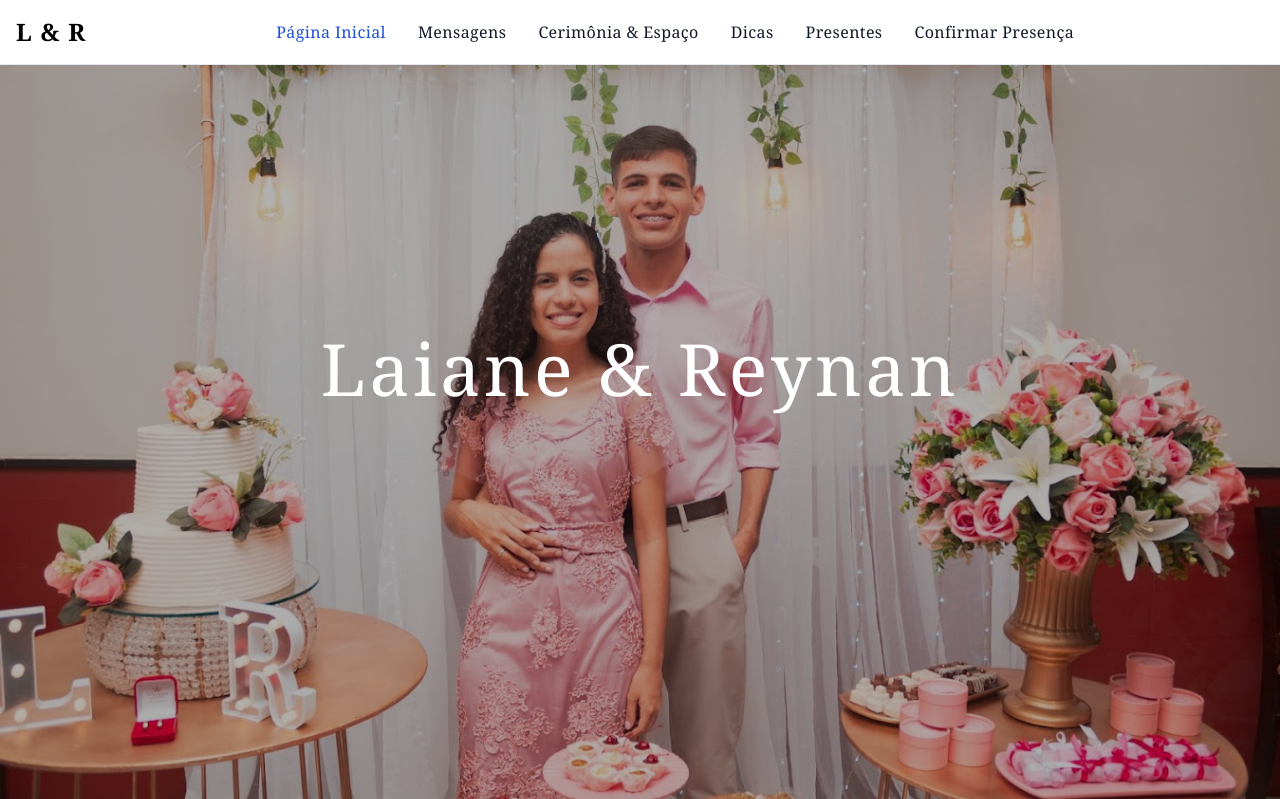
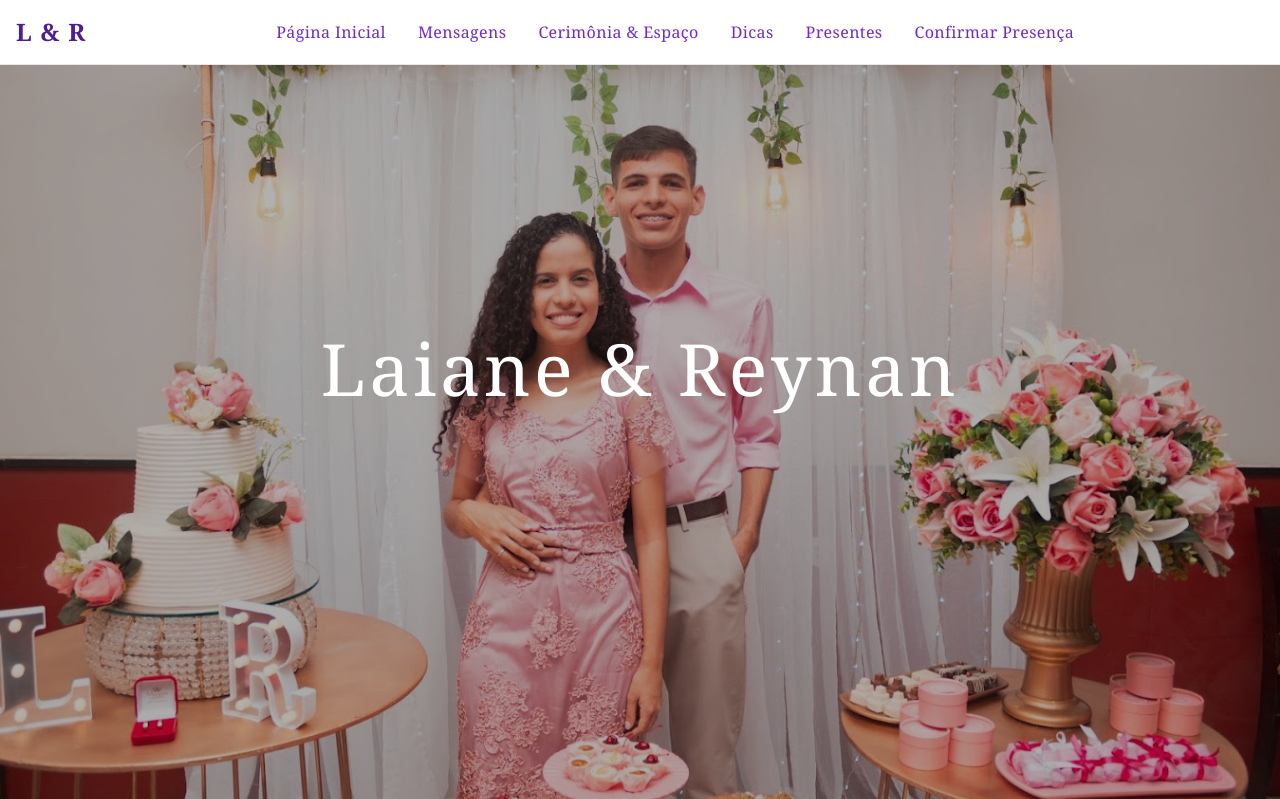
Before and after one commit to reynanc/site_de_casamento, a Django app: page / in a window 1280 px wide. Shown: the top 799 px of the page. Run offline with Django 5.2, Linux system fonts and the light colour scheme; data comes from the database, SQL or seed files in the repository; some libraries are stand-ins or nearby versions.

Commit message:
Ajustes navbar

```diff
--- a/Casamento/settings.py
+++ b/Casamento/settings.py
@@ -25,7 +25,7 @@ SECRET_KEY = 'django-insecure-((8yfb6qzww-&c1j4=rg7%&q%9d&me5q4(3-#cl93zf3=u8vha
 # SECURITY WARNING: don't run with debug turned on in production!
 DEBUG = True
 
-ALLOWED_HOSTS = []
+ALLOWED_HOSTS = ['192.168.10.30', 'localhost', '127.0.0.1']
 
 
 # Application definition
--- a/app_casamento/templates/home.html
+++ b/app_casamento/templates/home.html
@@ -26,29 +26,29 @@
     </div>
 
     <!-- Contagem Regressiva -->
-    <div class="relative pt-32">
+     <div class="relative pt-32">
         <div class="w-full max-w-4xl mx-auto">
             <h2 class="text-2xl text-gray-800 mb-10 tracking-widest font-light text-center">CONTAGEM REGRESSIVA PARA O GRANDE DIA</h2>
-            <div class="flex justify-center gap-6 text-center">
-                <div class="flex flex-col items-center">
+            <div class="flex flex-wrap justify-center gap-6 text-center">
+                <div class="flex flex-col items-center w-28 sm:w-auto">
                     <div class="bg-violet-200 rounded-lg p-6 w-28 mb-2">
                         <div class="text-4xl font-serif text-gray-800" id="dias">152</div>
                     </div>
                     <div class="text-sm text-gray-600 tracking-wider">Dias</div>
                 </div>
-                <div class="flex flex-col items-center">
+                <div class="flex flex-col items-center w-28 sm:w-auto">
                     <div class="bg-violet-200 rounded-lg p-6 w-28 mb-2">
                         <div class="text-4xl font-serif text-gray-800" id="horas">23</div>
                     </div>
                     <div class="text-sm text-gray-600 tracking-wider">Horas</div>
                 </div>
-                <div class="flex flex-col items-center">
+                <div class="flex flex-col items-center w-28 sm:w-auto">
                     <div class="bg-violet-200 rounded-lg p-6 w-28 mb-2">
                         <div class="text-4xl font-serif text-gray-800" id="minutos">30</div>
                     </div>
                     <div class="text-sm text-gray-600 tracking-wider">Minutos</div>
                 </div>
-                <div class="flex flex-col items-center">
+                <div class="flex flex-col items-center w-28 sm:w-auto">
                     <div class="bg-violet-200 rounded-lg p-6 w-28 mb-2">
                         <div class="text-4xl font-serif text-gray-800" id="segundos">52</div>
                     </div>
--- a/templates/footer.html
+++ b/templates/footer.html
@@ -7,7 +7,7 @@
 
         <!-- Centralizado -->
         <div class="flex justify-center">
-            <div class="bg-white rounded-lg p-4 shadow-sm text-center font-serif">
+            <div class="bg-white p-4 text-center font-serif">
                 <div class="text-2xl font-bold text-purple-600">{{ total_visitantes|default:0 }}</div>
                 <div class="text-sm text-gray-600">visitantes já conferiram nosso site de casamento.</div>
             </div>
@@ -15,7 +15,7 @@
 
         <!-- Copyright -->
         <div class="text-center text-sm text-gray-600 font-serif">
-            <p>&copy; 2025 Reynan & Laiane. Feito com ❤️ para nosso grande dia.</p>
+            <p>&copy; 2025 L&R.</p>
         </div>
     </div>
 </footer>
--- a/templates/navbar.html
+++ b/templates/navbar.html
@@ -1,58 +1,69 @@
 {% load static %}
-<nav class="bg-white dark:bg-gray-900 fixed w-full z-20 top-0 start-0 border-b border-gray-200 dark:border-gray-600">
+<nav class="bg-white fixed w-full z-20 top-0 start-0 border-b border-gray-200">
     <div class="max-w-screen-xl flex flex-wrap items-center justify-between mx-auto p-4">
         <a href="{% url 'home' %}" class="flex items-center space-x-3 rtl:space-x-reverse">
-      <span class="self-center text-2xl font-serif font-semibold whitespace-nowrap dark:text-white tracking-wider">L & R</span>
+            <span class="self-center text-2xl font-serif font-semibold whitespace-nowrap text-violet-900 tracking-wider">L & R</span>
         </a>
         <div class="flex md:order-2 space-x-3 md:space-x-0 rtl:space-x-reverse">
-      <button data-collapse-toggle="navbar-sticky" type="button" class="inline-flex items-center p-2 w-10 h-10 justify-center text-sm text-gray-500 rounded-lg md:hidden hover:bg-gray-100 focus:outline-none focus:ring-2 focus:ring-gray-200 dark:text-gray-400 dark:hover:bg-gray-700 dark:focus:ring-gray-600" aria-controls="navbar-sticky" aria-expanded="false">
+            <button data-collapse-toggle="navbar-sticky" type="button"
+                    class="inline-flex items-center p-2 w-10 h-10 justify-center text-sm text-white rounded-lg md:hidden hover:bg-violet-100 focus:outline-none focus:ring-2 focus:ring-violet-500 dark:text-white dark:hover:bg-violet-700 dark:focus:ring-violet-600 bg-violet-600"
+                    aria-controls="navbar-sticky" aria-expanded="false">
                 <span class="sr-only">Open main menu</span>
-        <svg class="w-5 h-5" aria-hidden="true" xmlns="http://www.w3.org/2000/svg" fill="none" viewBox="0 0 17 14">
-            <path stroke="currentColor" stroke-linecap="round" stroke-linejoin="round" stroke-width="2" d="M1 1h15M1 7h15M1 13h15"/>
+                <svg class="w-5 h-5" aria-hidden="true" xmlns="http://www.w3.org/2000/svg" fill="none"
+                     viewBox="0 0 17 14">
+                    <path stroke="currentColor" stroke-linecap="round" stroke-linejoin="round" stroke-width="2"
+                          d="M1 1h15M1 7h15M1 13h15"/>
                 </svg>
             </button>
         </div>
         <div class="items-center justify-between hidden w-full md:flex md:w-auto md:order-1" id="navbar-sticky">
-  <ul class="flex flex-col p-4 md:p-0 mt-4 font-serif border border-gray-100 rounded-lg bg-gray-50 md:space-x-8 rtl:space-x-reverse md:flex-row md:mt-0 md:border-0 md:bg-white dark:bg-gray-800 md:dark:bg-gray-900 dark:border-gray-700">
+            <ul class="flex flex-col p-4 md:p-0 mt-4 font-serif border border-gray-100 rounded-lg bg-white md:space-x-8 rtl:space-x-reverse md:flex-row md:mt-0 md:border-0">
 
                 <!-- Página Inicial -->
                 <li>
-      <a href="{% url 'home' %}" class="block py-2 px-3 text-white bg-blue-700 rounded-sm md:bg-transparent md:text-blue-700 md:p-0 md:dark:text-blue-500 tracking-wide" aria-current="page">
+                    <a href="{% url 'home' %}"
+                       class="block py-2 px-3 text-white rounded-sm hover:bg-violet-100 md:hover:bg-transparent md:text-violet-700 md:hover:text-violet-500 md:p-0 tracking-wide"
+                       aria-current="page">
                         Página Inicial
                     </a>
                 </li>
 
                 <!-- Mensagens -->
                 <li>
-      <a href="{% url 'mensagens' %}" class="block py-2 px-3 text-gray-900 rounded-sm hover:bg-gray-100 md:hover:bg-transparent md:hover:text-blue-700 md:p-0 md:dark:hover:text-blue-500 dark:text-white dark:hover:bg-gray-700 dark:hover:text-white md:dark:hover:bg-transparent dark:border-gray-700 tracking-wide">
+                    <a href="{% url 'mensagens' %}"
+                       class="block py-2 px-3 text-white rounded-sm hover:bg-violet-100 md:hover:bg-transparent md:text-violet-700 md:hover:text-violet-500 md:p-0 tracking-wide">
                         Mensagens
                     </a>
                 </li>
 
                 <!-- Cerimônia & Espaço -->
                 <li>
-      <a href="{% url 'cerimonia_espaco' %}" class="block py-2 px-3 text-gray-900 rounded-sm hover:bg-gray-100 md:hover:bg-transparent md:hover:text-blue-700 md:p-0 md:dark:hover:text-blue-500 dark:text-white dark:hover:bg-gray-700 dark:hover:text-white md:dark:hover:bg-transparent dark:border-gray-700 tracking-wide">
+                    <a href="{% url 'cerimonia_espaco' %}"
+                       class="block py-2 px-3 text-white rounded-sm hover:bg-violet-100 md:hover:bg-transparent md:text-violet-700 md:hover:text-violet-500 md:p-0 tracking-wide">
                         Cerimônia & Espaço
                     </a>
                 </li>
 
                 <!-- Dicas -->
                 <li>
-      <a href="{% url 'dicas' %}" class="block py-2 px-3 text-gray-900 rounded-sm hover:bg-gray-100 md:hover:bg-transparent md:hover:text-blue-700 md:p-0 md:dark:hover:text-blue-500 dark:text-white dark:hover:bg-gray-700 dark:hover:text-white md:dark:hover:bg-transparent dark:border-gray-700 tracking-wide">
+                    <a href="{% url 'dicas' %}"
+                       class="block py-2 px-3 text-white rounded-sm hover:bg-violet-100 md:hover:bg-transparent md:text-violet-700 md:hover:text-violet-500 md:p-0 tracking-wide">
                         Dicas
                     </a>
                 </li>
 
                 <!-- Presentes -->
                 <li>
-      <a href="{% url 'lista_presentes' %}" class="block py-2 px-3 text-gray-900 rounded-sm hover:bg-gray-100 md:hover:bg-transparent md:hover:text-blue-700 md:p-0 md:dark:hover:text-blue-500 dark:text-white dark:hover:bg-gray-700 dark:hover:text-white md:dark:hover:bg-transparent dark:border-gray-700 tracking-wide">
+                    <a href="{% url 'lista_presentes' %}"
+                       class="block py-2 px-3 text-white rounded-sm hover:bg-violet-100 md:hover:bg-transparent md:text-violet-700 md:hover:text-violet-500 md:p-0 tracking-wide">
                         Presentes
                     </a>
                 </li>
 
                 <!-- Confirmar Presença -->
                 <li>
-      <a href="{% url 'confirmar_presenca' %}" class="block py-2 px-3 text-gray-900 rounded-sm hover:bg-gray-100 md:hover:bg-transparent md:hover:text-blue-700 md:p-0 md:dark:hover:text-blue-500 dark:text-white dark:hover:bg-gray-700 dark:hover:text-white md:dark:hover:bg-transparent dark:border-gray-700 tracking-wide">
+                    <a href="{% url 'confirmar_presenca' %}"
+                       class="block py-2 px-3 text-white rounded-sm hover:bg-violet-100 md:hover:bg-transparent md:text-violet-700 md:hover:text-violet-500 md:p-0 tracking-wide">
                         Confirmar Presença
                     </a>
                 </li>
```
Lines whose indentation alone changed are shown as unchanged.
